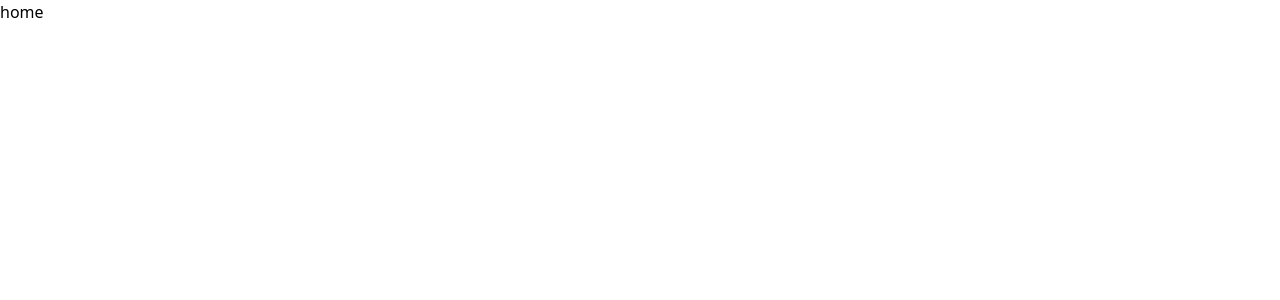
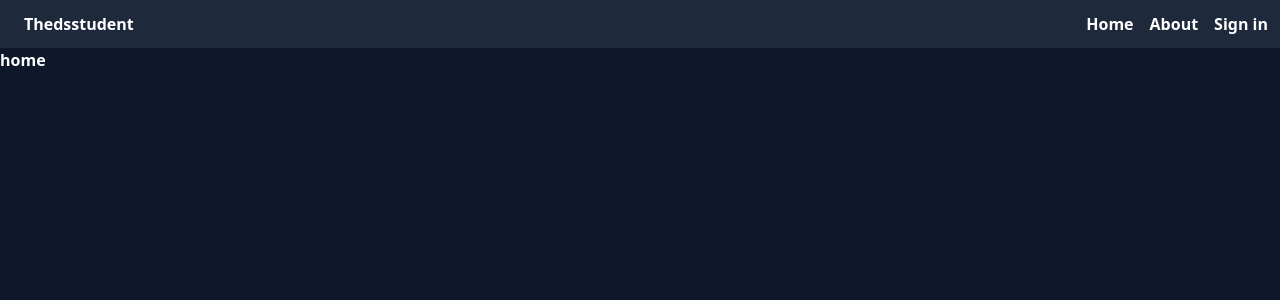
Before and after one commit to Justhasim/myproject, a React (Vite) app in the folder myproject/: page / in a window 1280 px wide. Shown: the top 300 px of the page. Built offline with nearby package versions, Linux system fonts and the light colour scheme.

Commit message:
Created the navbar component

```diff
--- a/myproject/src/App.jsx
+++ b/myproject/src/App.jsx
@@ -5,20 +5,25 @@ import About from './component/About'
 import Signin from './component/Signin'
 import Signup from './component/Signup'
 import Profile from './component/Profile'
+import Header  from './component/Header';
 
+document.body.style.backgroundColor = "rgb(15 23 42)"
 export default function App() {
   return (
     <>
+    <div className='text-white font-semibold'>
  <BrowserRouter>
+ <Header/>
    <Routes>
     <Route path='/' element={<Home/>} />
-    <Route path='/about' element={<About/>} />
+     <Route path='/about' element={<About/>} />
     <Route path='/sign-in' element={<Signin/>}  />
     <Route path='/sign-up' element={<Signup/>}  />
     <Route path='profile' element={<Profile/>}  />
 
    </Routes>
    </BrowserRouter>
+   </div>
     </>
 
   )
--- /dev/null
+++ b/myproject/src/component/Header.jsx
@@ -0,0 +1,25 @@
+// import React from "react";
+import { Link } from "react-router-dom";
+export default function Header() {
+  return (
+    <div className="bg-slate-800 ">
+        <div className=" flex justify-between items-center max-md: auto p-3">
+<Link to='/'>
+      <h1 to='/' className=" ml-3">Thedsstudent</h1>
+      </Link>
+
+      <ul className="flex gap-4">
+      <Link to='/'>
+        <li>Home</li>
+        </Link>
+        <Link to='/about'>
+        <li>About</li>
+        </Link>
+        <Link to='/sign-in'>
+        <li>Sign in</li>
+        </Link>
+      </ul>
+      </div>
+    </div>
+  );
+}
```
